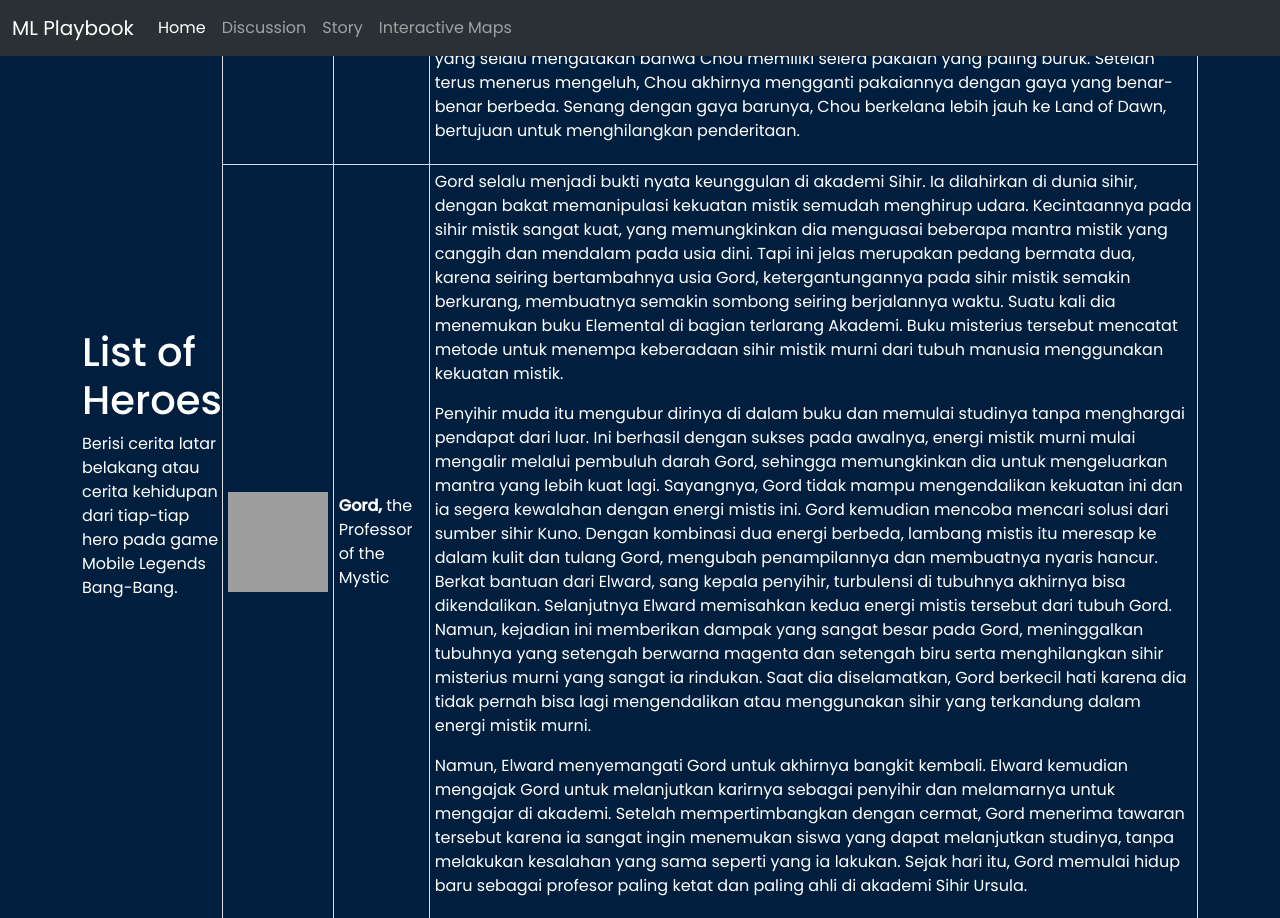
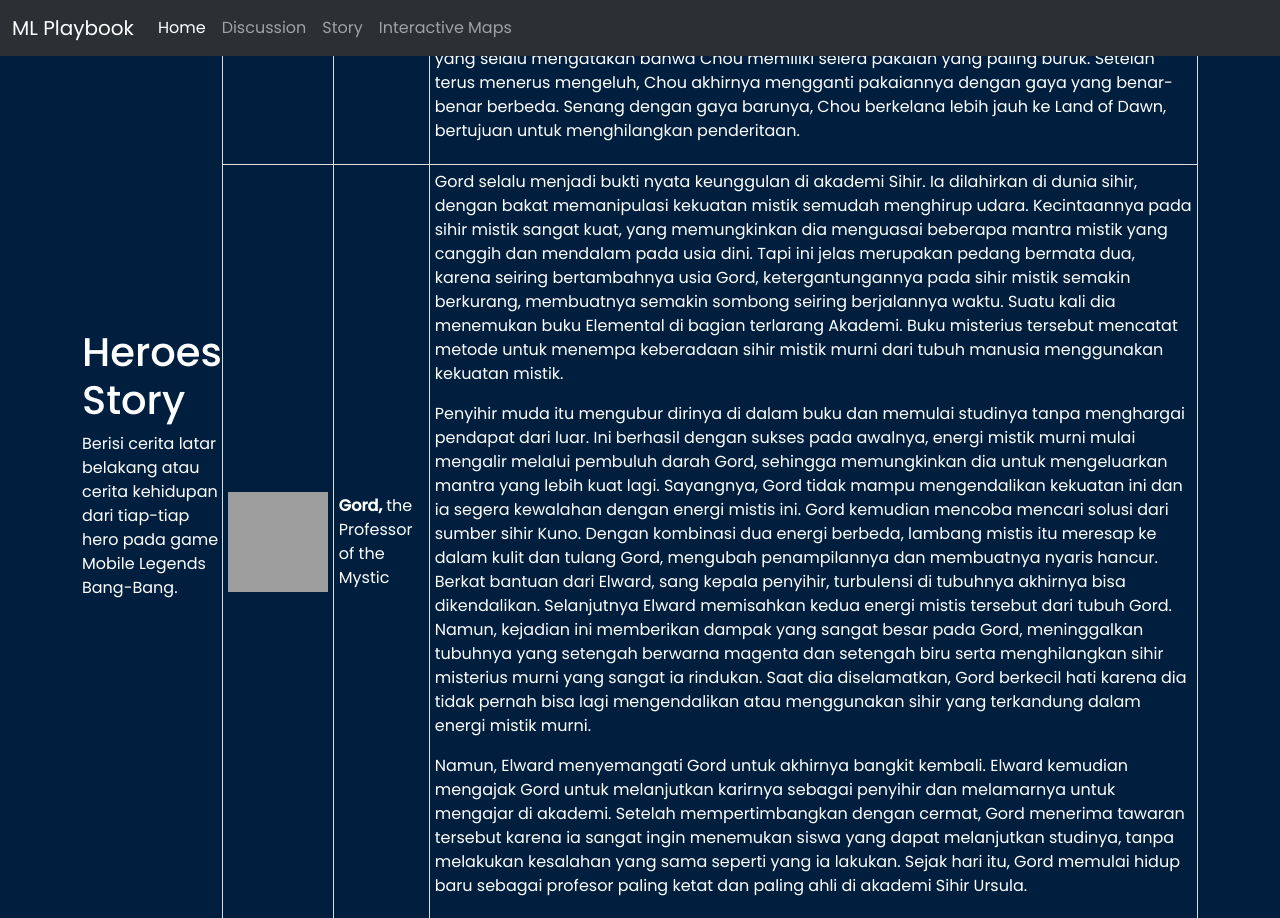
Before and after one commit to muharram03/ram7gb, a Flask app: template templates/hero_story.html in a window 1280 px wide. Shown: the top 918 px of the page. Run offline with Flask 3, Linux system fonts and the light colour scheme; the template is opened without the code that fills it, so the values that code supplies are empty; grey boxes are pictures that could not be loaded.

Commit message:
hero story

```diff
--- a/templates/hero_story.html
+++ b/templates/hero_story.html
@@ -68,7 +68,7 @@
   <div class="container mt-3">
     <div>
       <h1 class="page-header__title" id="firstHeading">
-        <span class="mw-page-title-main">List of Heroes</span>
+        <span class="mw-page-title-main">Heroes Story</span>
       </h1>
       <p>Berisi cerita latar belakang atau cerita kehidupan dari tiap-tiap hero pada game Mobile Legends Bang-Bang.</p>
     </div>
```
